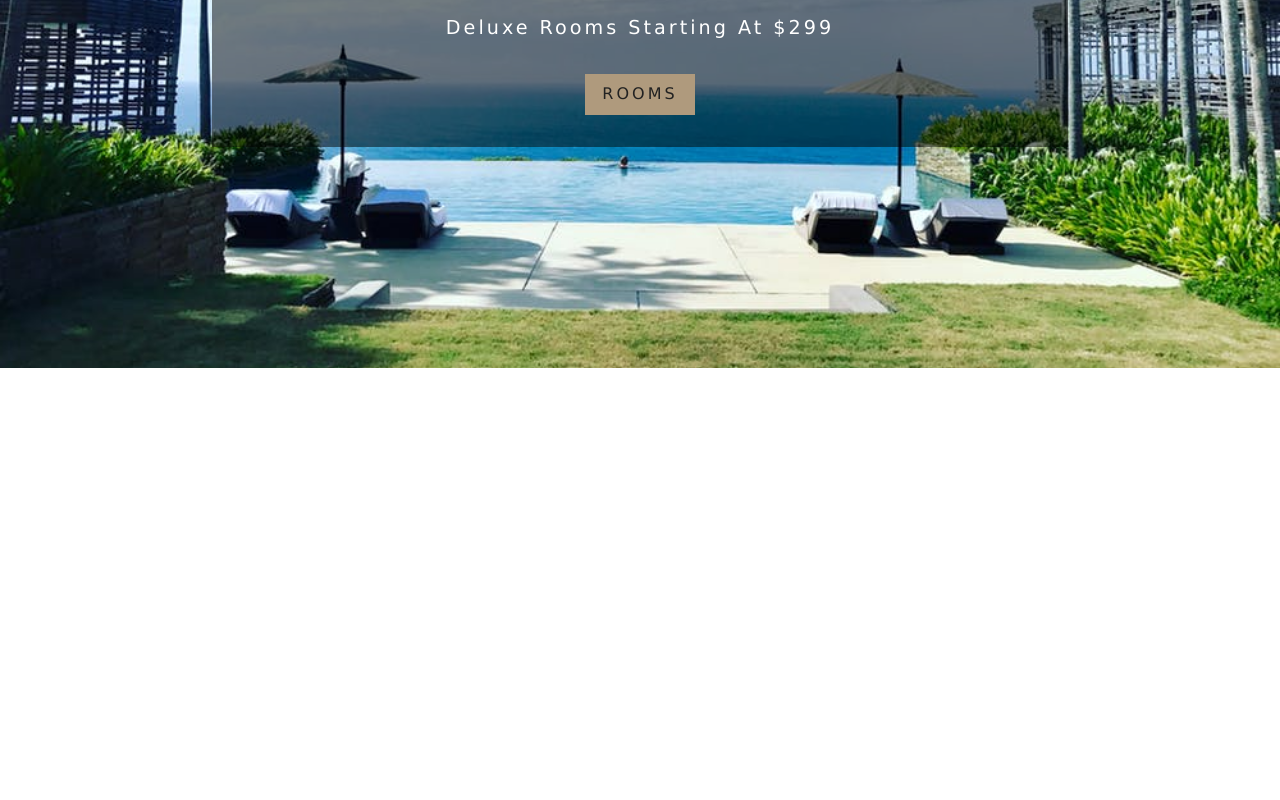
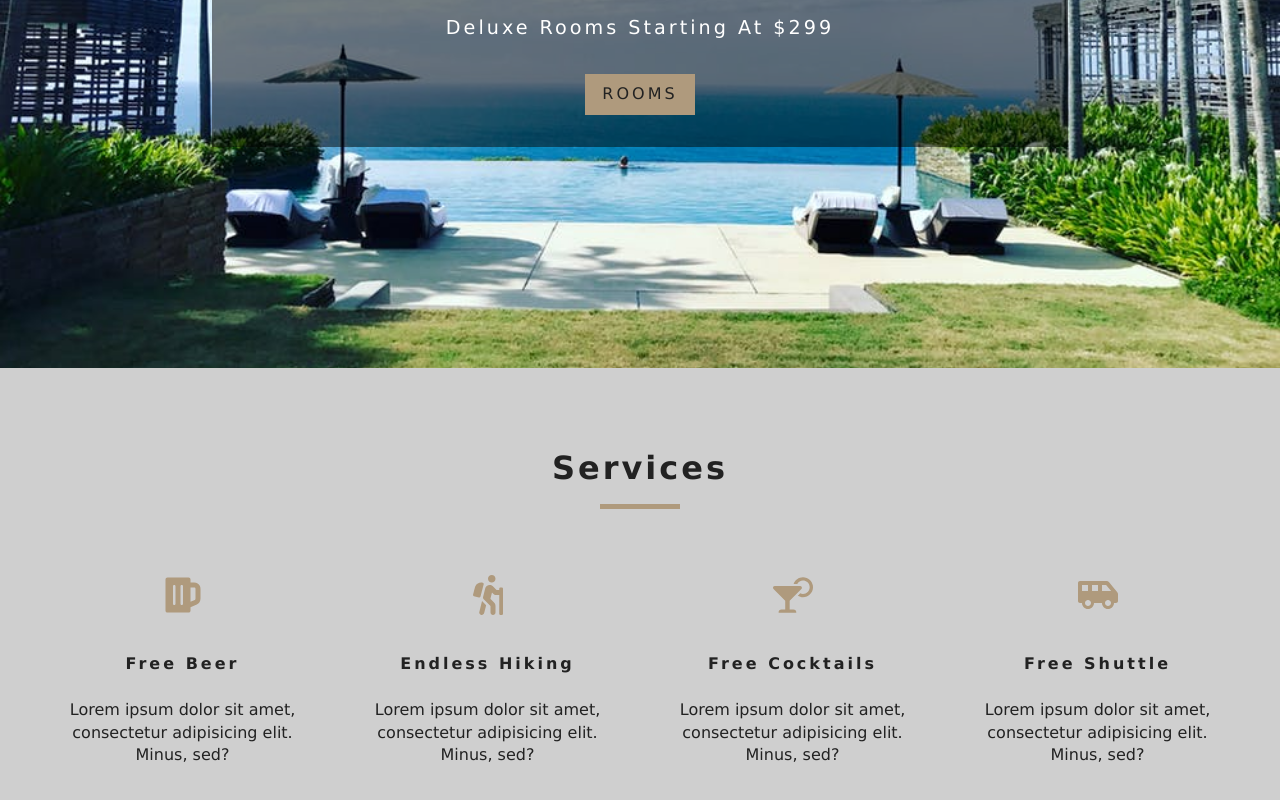
Before and after one commit to Sundaybrian/react-resort, a React (Create React App) app: page / in a window 1280 px wide. Shown: the part 432-1232 px from the top of the page. Before the commit the page ends 800 px from the top, so only its background shows below. Built offline with nearby package versions, Linux system fonts and the light colour scheme.

Commit message:
create service component and initial context

```diff
--- a/package.json
+++ b/package.json
@@ -6,6 +6,7 @@
     "@testing-library/jest-dom": "^4.2.4",
     "@testing-library/react": "^9.5.0",
     "@testing-library/user-event": "^7.2.1",
+    "axios": "^0.19.2",
     "react": "^16.13.1",
     "react-dom": "^16.13.1",
     "react-icons": "^3.9.0",
--- a/src/App.css
+++ b/src/App.css
@@ -252,6 +252,7 @@
 }
 .services h6 {
   letter-spacing: var(--mainSpacing);
+  text-transform: capitalize;
 }
 .services p {
   width: 80%;
--- /dev/null
+++ b/src/components/Services.js
@@ -0,0 +1,53 @@
+import React, { Component } from "react";
+import { FaBeer, FaCocktail, FaHiking, FaShuttleVan } from "react-icons/fa";
+import Title from "./Title";
+
+export default class Services extends Component {
+  state = {
+    services: [
+      {
+        icon: <FaBeer />,
+        title: "free beer",
+        content:
+          "Lorem ipsum dolor sit amet, consectetur adipisicing elit. Minus, sed?",
+      },
+      {
+        icon: <FaHiking />,
+        title: "endless hiking",
+        content:
+          "Lorem ipsum dolor sit amet, consectetur adipisicing elit. Minus, sed?",
+      },
+      {
+        icon: <FaCocktail />,
+        title: "free cocktails",
+        content:
+          "Lorem ipsum dolor sit amet, consectetur adipisicing elit. Minus, sed?",
+      },
+      {
+        icon: <FaShuttleVan />,
+        title: "free shuttle",
+        content:
+          "Lorem ipsum dolor sit amet, consectetur adipisicing elit. Minus, sed?",
+      },
+    ],
+  };
+
+  render() {
+    return (
+      <section className="services">
+        <Title title="services" />
+        <div className="services-center">
+          {this.state.services.map((item, index) => {
+            return (
+              <article key={index} className="service">
+                <span>{item.icon}</span>
+                <h6>{item.title}</h6>
+                <p>{item.content}</p>
+              </article>
+            );
+          })}
+        </div>
+      </section>
+    );
+  }
+}
--- /dev/null
+++ b/src/components/Title.js
@@ -0,0 +1,12 @@
+import React from "react";
+
+const Title = ({ title }) => {
+  return (
+    <div className="section-title">
+      <h4>{title}</h4>
+      <div></div>
+    </div>
+  );
+};
+
+export default Title;
--- a/src/pages/Home.js
+++ b/src/pages/Home.js
@@ -2,16 +2,23 @@
 import { Link } from "react-router-dom";
 import Hero from "../components/Hero";
 import Banner from "../components/Banner";
+import Services from "../components/Services";
 
 const Home = () => {
   return (
+    <>
       <Hero>
-      <Banner title="luxurious rooms" subtitle="deluxe rooms starting at $299">
+        <Banner
+          title="luxurious rooms"
+          subtitle="deluxe rooms starting at $299"
+        >
           <Link to="/rooms" className="btn-primary">
             Rooms
           </Link>
         </Banner>
       </Hero>
+      <Services />
+    </>
   );
 };
 
```
Also changed, not shown: src/context/roomContext.js (added), 1 other file (tests, documents, lock files or other folders). Lines whose indentation alone changed are shown as unchanged.
